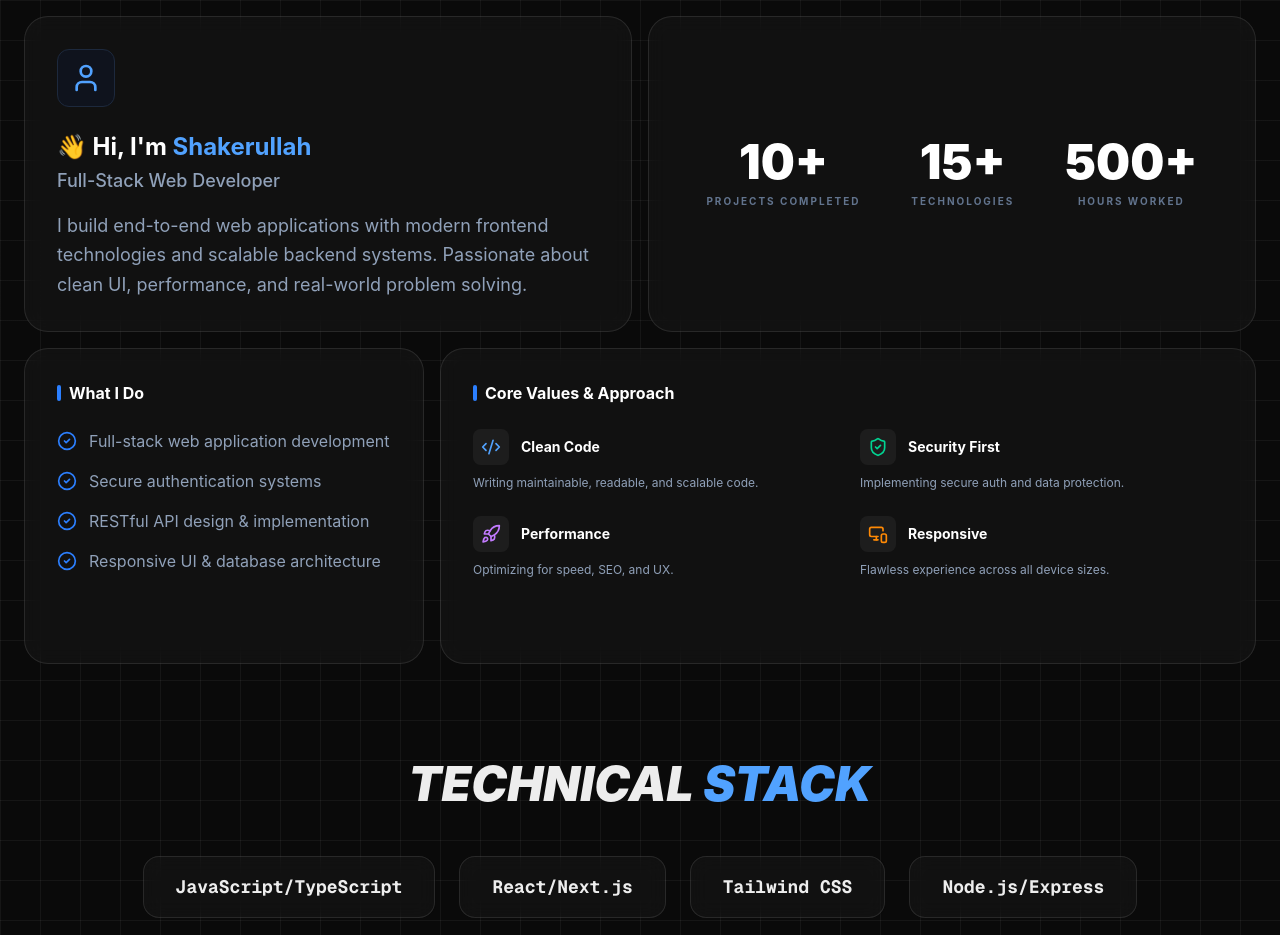
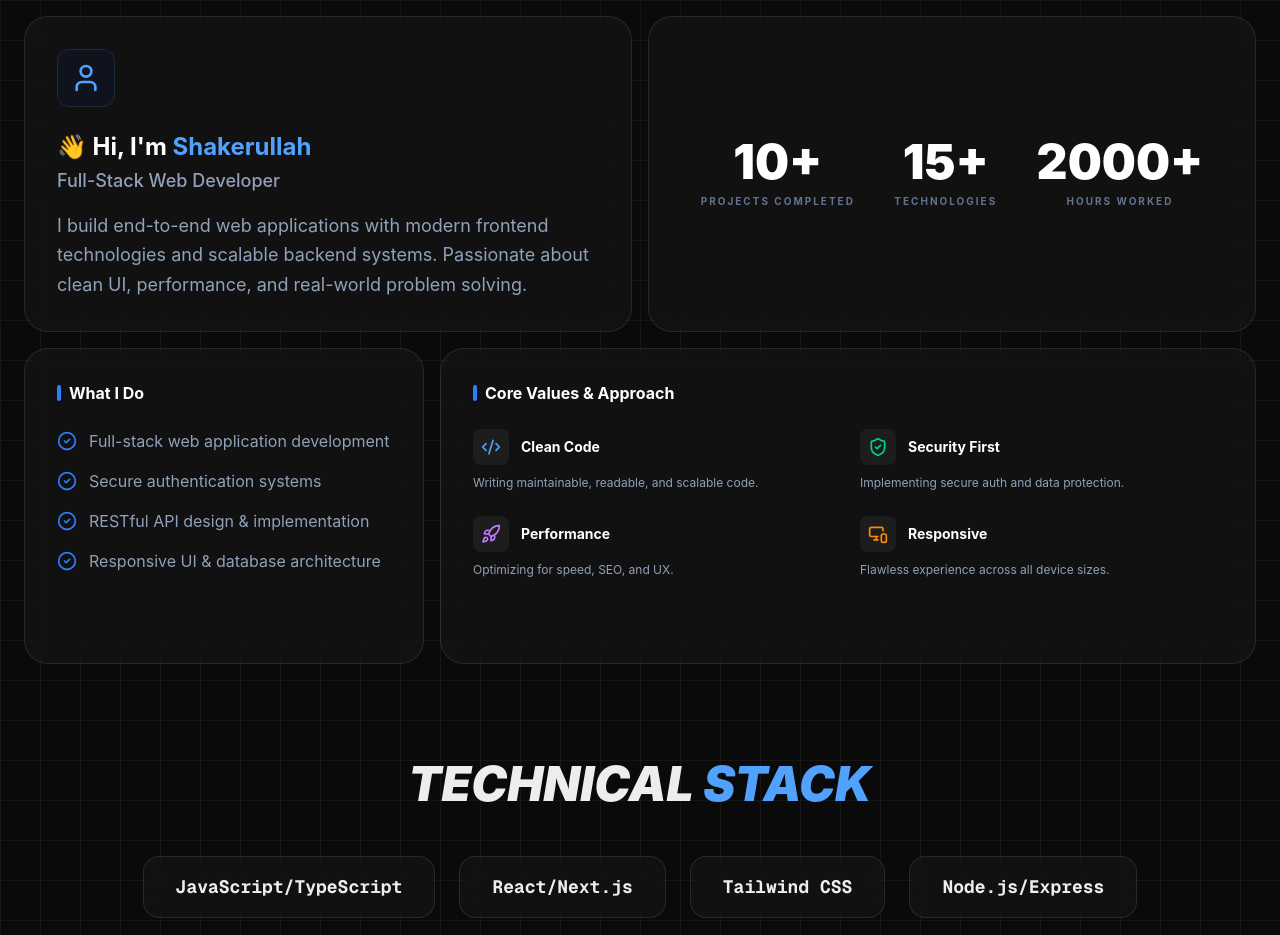
Before and after one commit to mdshakerullahS/Portfolio, a Next.js app: page / in a window 1280 px wide. Shown: the part 880-1815 px from the top of the page. Built offline with nearby package versions, Linux system fonts and the light colour scheme; no server answers.

Commit message:
update: update work hour count

```diff
--- a/src/components/About.tsx
+++ b/src/components/About.tsx
@@ -10,7 +10,7 @@ import {
 const STATS = [
   { label: "Projects Completed", value: "10+" },
   { label: "Technologies", value: "15+" },
-  { label: "Hours Worked", value: "500+" },
+  { label: "Hours Worked", value: "2000+" },
 ];
 
 const CORE_VALUES = [
```
